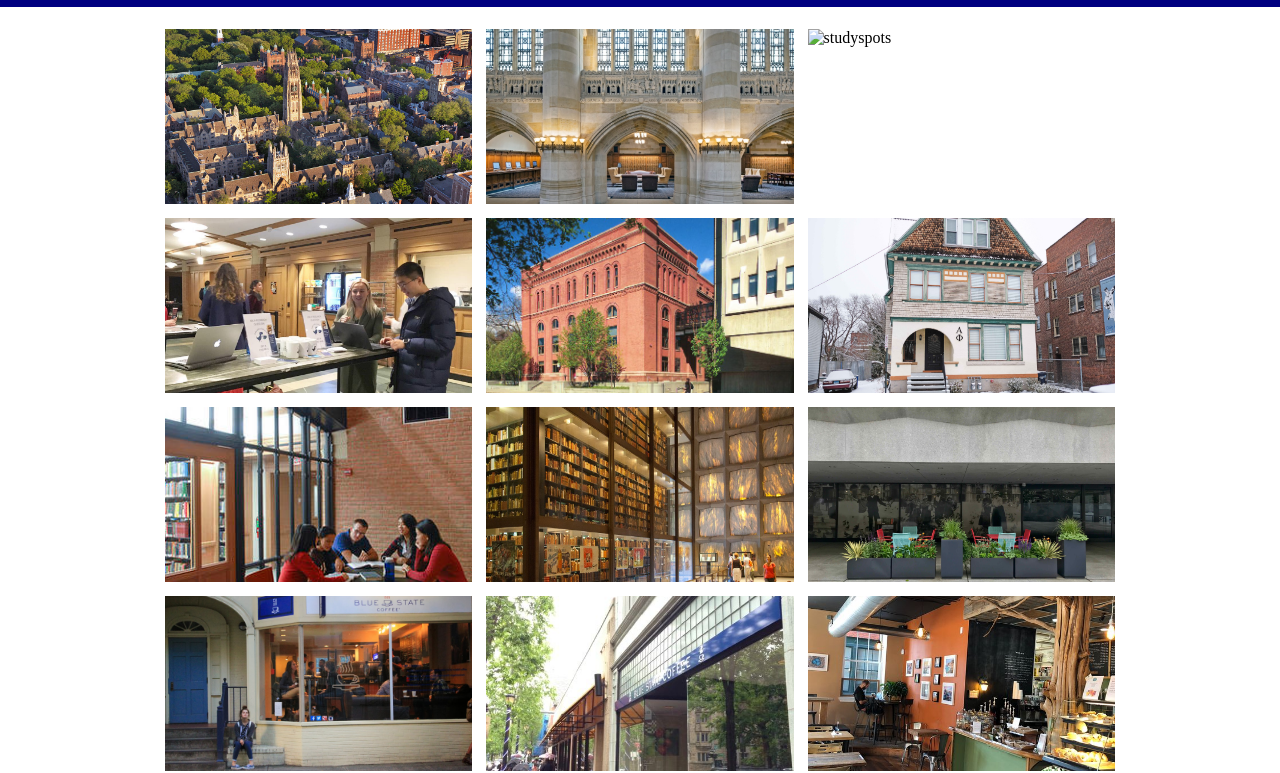
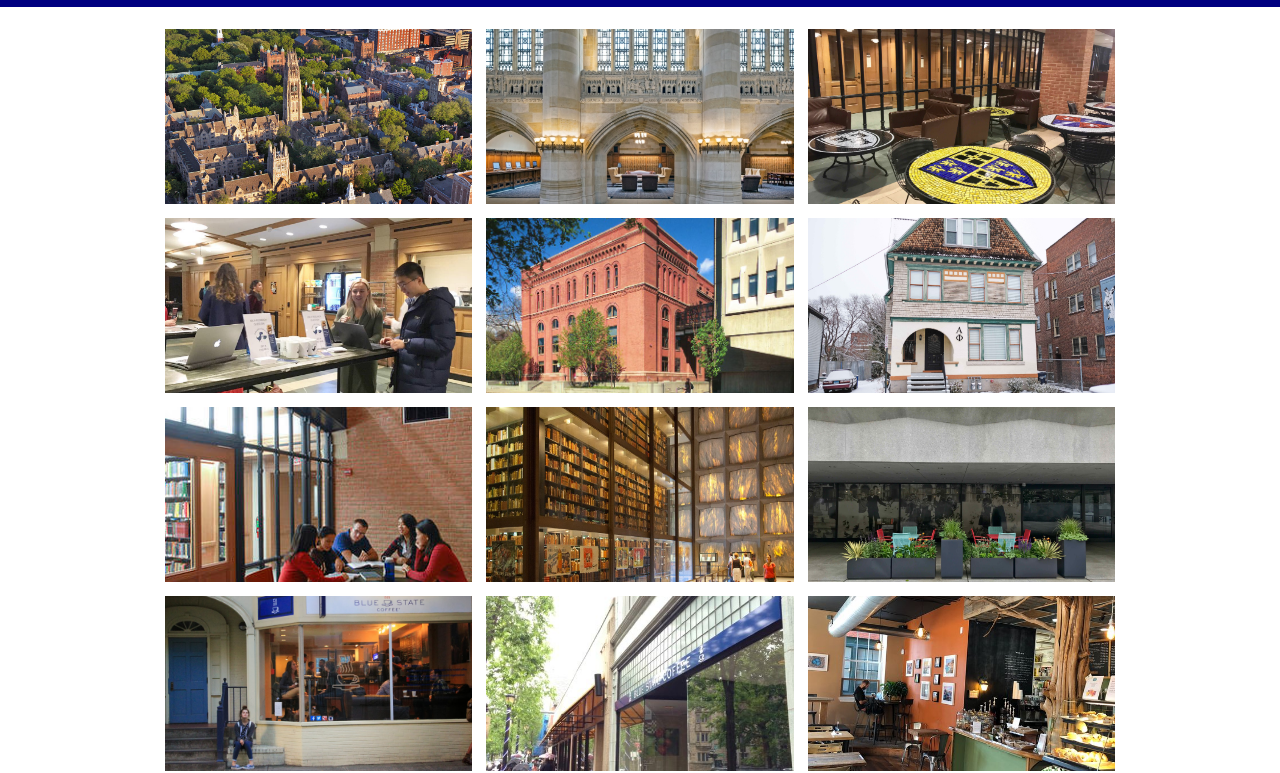
Before and after one commit to alexisdornan/Photo-Gallery-Project, a plain HTML site: page index.html in a window 1280 px wide. Shown: the part 47-820 px from the top of the page. Drawn offline with Linux system fonts and the light colour scheme; files whose address does not match are found by name.

Commit message:
Update index.html

```diff
--- a/index.html
+++ b/index.html
@@ -15,34 +15,34 @@
     <section class="image-container">
       <img src="./yale.jpg" alt="studyspots">
       <img src="sterling.jpg" alt="studyspots">
-      <img src="/html-in-atom/bass-cafe.jpg" alt="studyspots">
-      <img src="/bass-cafe2.jpg" alt="studyspots">
-      <img src="/Users/Alexis/Desktop/html-in-atom/akw.jpg" alt="studyspots">
-      <img src="/Users/Alexis/Desktop/html-in-atom/aphi-house.jpg" alt="studyspots">
-      <img src="/Users/Alexis/Desktop/html-in-atom/bass-group-study.jpg" alt="studyspots">
-      <img src="/Users/Alexis/Desktop/html-in-atom/beinecke-inside.jpg" alt="studyspots">
-      <img src="/Users/Alexis/Desktop/html-in-atom/beinecke-outside.jpg" alt="studyspots">
-      <img src="/Users/Alexis/Desktop/html-in-atom/bluestate-wall.jpg" alt="studyspots">
-      <img src="/Users/Alexis/Desktop/html-in-atom/bluestate-york.jpg" alt="studyspots">
-      <img src="/Users/Alexis/Desktop/html-in-atom/cedarhurst.jpg" alt="studyspots">
-      <img src="/Users/Alexis/Desktop/html-in-atom/fussy.jpg" alt="studyspots">
-      <img src="/Users/Alexis/Desktop/html-in-atom/claires.jpg" alt="studyspots">
-      <img src="/Users/Alexis/Desktop/html-in-atom/cross-campus.jpg" alt="studyspots">
-      <img src="/Users/Alexis/Desktop/html-in-atom/curtis-curtiss.jpg" alt="studyspots">
-      <img src="/Users/Alexis/Desktop/html-in-atom/je-common-room.jpg" alt="studyspots">
-      <img src="/Users/Alexis/Desktop/html-in-atom/cushing.jpg" alt="studyspots">
-      <img src="/Users/Alexis/Desktop/html-in-atom/digital-humanities-lab.jpg" alt="studyspots">
-      <img src="/Users/Alexis/Desktop/html-in-atom/je.jpg" alt="studyspots">
-      <img src="/Users/Alexis/Desktop/html-in-atom/law-lib.jpg" alt="studyspots">
-      <img src="/Users/Alexis/Desktop/html-in-atom/morse-lib.jpg" alt="studyspots">
-      <img src="/Users/Alexis/Desktop/html-in-atom/stiles-lib.jpg" alt="studyspots">
-      <img src="/Users/Alexis/Desktop/html-in-atom/morse.jpg" alt="studyspots">
-      <img src="/Users/Alexis/Desktop/html-in-atom/old-campus.jpg" alt="studyspots">
-      <img src="/Users/Alexis/Desktop/html-in-atom/stacks.jpg" alt="studyspots">
-      <img src="/Users/Alexis/Desktop/html-in-atom/starr.jpg" alt="studyspots">
-      <img src="/Users/Alexis/Desktop/html-in-atom/taft1.jpg" alt="studyspots">
-      <img src="/Users/Alexis/Desktop/html-in-atom/taft2.jpg" alt="studyspots">
-      <img src="/Users/Alexis/Desktop/html-in-atom/17hh.jpg" alt="studyspots">
+      <img src="bass-cafe.jpg" alt="studyspots">
+      <img src="bass-cafe2.jpg" alt="studyspots">
+      <img src="akw.jpg" alt="studyspots">
+      <img src="aphi-house.jpg" alt="studyspots">
+      <img src="bass-group-study.jpg" alt="studyspots">
+      <img src="beinecke-inside.jpg" alt="studyspots">
+      <img src="beinecke-outside.jpg" alt="studyspots">
+      <img src="bluestate-wall.jpg" alt="studyspots">
+      <img src="bluestate-york.jpg" alt="studyspots">
+      <img src="cedarhurst.jpg" alt="studyspots">
+      <img src="fussy.jpg" alt="studyspots">
+      <img src="claires.jpg" alt="studyspots">
+      <img src="cross-campus.jpg" alt="studyspots">
+      <img src="curtis-curtiss.jpg" alt="studyspots">
+      <img src="je-common-room.jpg" alt="studyspots">
+      <img src="cushing.jpg" alt="studyspots">
+      <img src="digital-humanities-lab.jpg" alt="studyspots">
+      <img src="je.jpg" alt="studyspots">
+      <img src="law-lib.jpg" alt="studyspots">
+      <img src="morse-lib.jpg" alt="studyspots">
+      <img src="stiles-lib.jpg" alt="studyspots">
+      <img src="morse.jpg" alt="studyspots">
+      <img src="old-campus.jpg" alt="studyspots">
+      <img src="stacks.jpg" alt="studyspots">
+      <img src="starr.jpg" alt="studyspots">
+      <img src="taft1.jpg" alt="studyspots">
+      <img src="taft2.jpg" alt="studyspots">
+      <img src="17hh.jpg" alt="studyspots">
     </section>
 
   </body>
```
